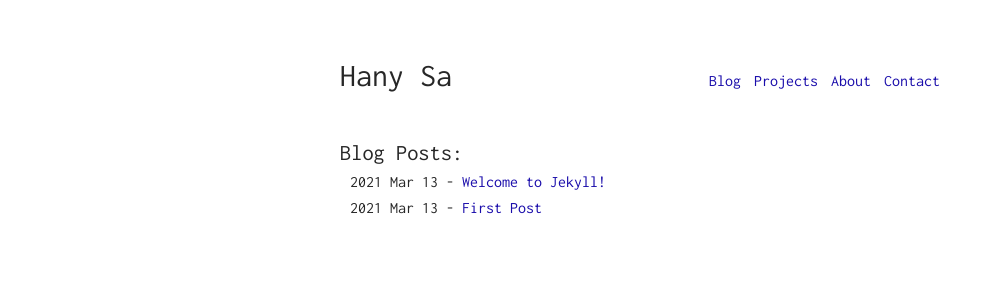
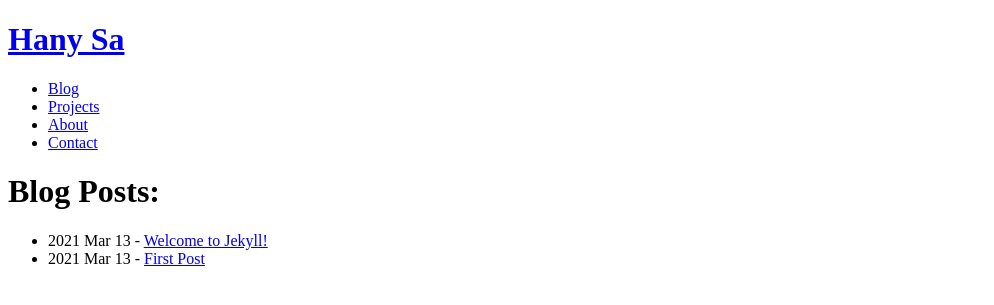
Before and after one commit to HS-code17/blog, a Jekyll site: the page built from _pages/index.md, in a window 1280 px wide. Shown: the top 305 px of the page, without its empty margins (0-994 px from the left). Built offline with Jekyll 4.4.1, drawn with Linux system fonts in a browser that asks for light colours; comment, search, counter and statistics services are not loaded.

Commit message:
Update default.html

```diff
--- a/_layouts/default.html
+++ b/_layouts/default.html
@@ -21,7 +21,7 @@
     <link rel="icon" href="/assets/img/favicon.png">
     <link rel="stylesheet"
 href="https://fonts.googleapis.com/css?family=Inconsolata:400,700">
-    <link rel="stylesheet" type="text/css" href="/assets/css/main.css">
+    <link rel="stylesheet" type="text/css">
 </head>
 
 <body>
```
